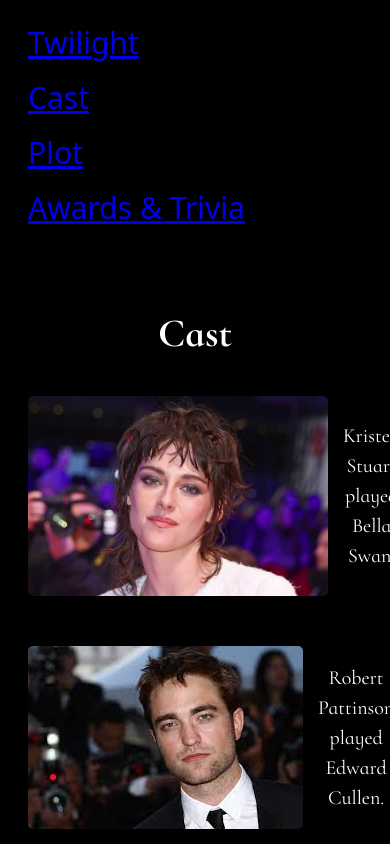
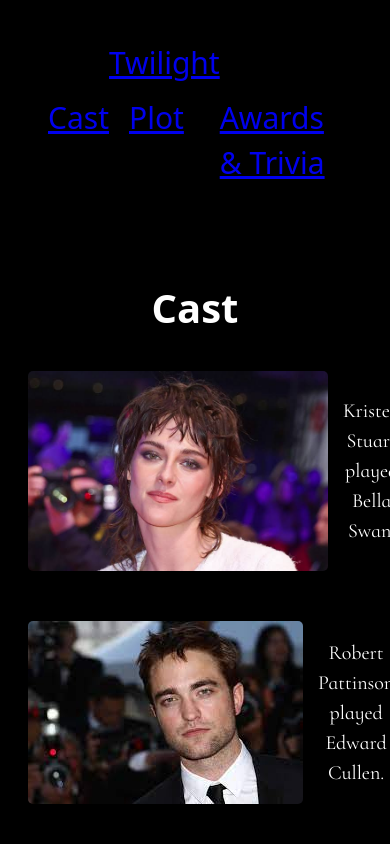
Before and after one commit to marykatecobb/twilight-zone, a plain HTML site: page cast.html in a window 390 px wide. Shown: the top 844 px of the page. Drawn offline with Linux system fonts and the light colour scheme; a web font is replaced by a local one.

Commit message:
Add new changes

```diff
--- a/cast.html
+++ b/cast.html
@@ -14,9 +14,9 @@
     <header>
         <nav>
             <a href="index.html" target="_self" class="logo">Twilight</a>
-            <a href="cast.html" target="_self" class="button">Cast</a>
-            <a href="plot.html" target="_self" class="button">Plot</a>
-            <a href="awards.html" target="_self" class="button">Awards & Trivia</a>
+            <a href="cast.html" target="_self" class="button-cast">Cast</a>
+            <a href="plot.html" target="_self" class="button-plot">Plot</a>
+            <a href="awards.html" target="_self" class="button-awards">Awards & Trivia</a>
         </nav>
     </header>
     <main>
--- a/style.css
+++ b/style.css
@@ -34,12 +34,25 @@
     color: #7b0707; /* Color on hover */
 }
 
-nav > a.logo{
+.logo{
     margin-right:auto;
+    grid-area: logo;
 }
 
-nav > a.button{
+.button-cast, .button-plot, .button-awards{
     margin-left: 50px;
+}
+
+.button-cast {
+    grid-area: cast;
+}
+
+.button-plot {
+    grid-area: plot;
+}
+
+.button-awards {
+    grid-area: awards;
 }
 
 main > section.hero{
@@ -68,17 +81,20 @@
     z-index: -1;
 }
 
-  .subheadings {
+.subheadings {
     font-size: 2em; /* Adjust size as needed */
     opacity: 0; /* Start with the header hidden */
     transform: translateY(-20px); /* Start the header slightly above its final position */
     animation: fadeInSlideDown 1s ease-out forwards; /* Apply the animation */
+    font-family: "Pirata One", system-ui;
+    font-size: 40px;
+    text-align: center;
 }
 
 .awards {
     display: flex;
     flex-direction: column;
-    font-size: 1.5em;
+    font-size: 1em;
     align-items: center;
 }
 
@@ -215,7 +231,7 @@
         font-size: 30px;
     }
 
-    nav > a.button {
+    .button-cast, .button-plot, .button-awards {
         margin-left: 0;
         margin-top: 10px;
     }
@@ -234,3 +250,23 @@
         padding: 15px;
     }
 }
+
+@media (max-width: 500px) {
+    nav {
+        max-width: 100vw;
+        display: grid;
+        grid-template-areas:
+        '. logo .'
+        'cast plot awards';
+        margin: 40px;
+        grid-template-columns: repeat (3, min-content);
+    }
+
+    .logo {
+
+    }
+
+    .button-plot {
+        padding-left: 20px;
+    }
+}
```
Also changed, not shown: awards.html (+3 -3 lines), index.html (+3 -3 lines), plot.html (+3 -3 lines).
